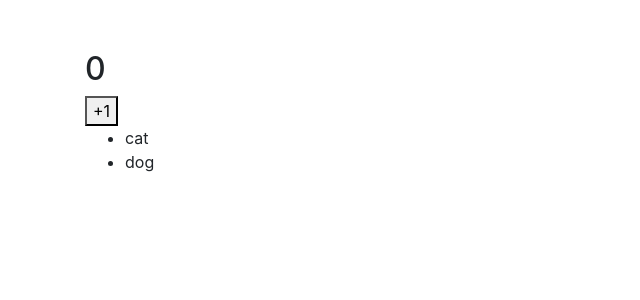
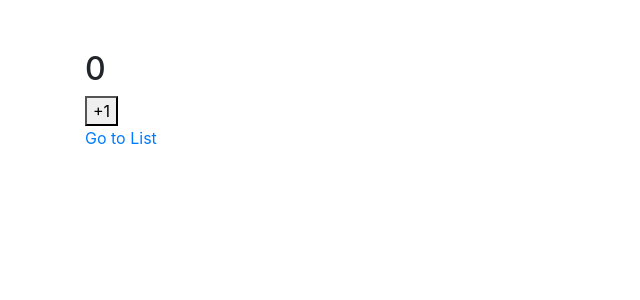
Before and after one commit to Exiragor/simple-chat, a Vue app: page /#/list in a window 1280 px wide. Shown: the top 300 px of the page, without its empty margins (0-640 px from the left). Built offline with nearby package versions, Linux system fonts and the light colour scheme; the HTML template or start-up script is replaced by a standard one.

Commit message:
some fix

```diff
--- a/src/js/pages/Home.vue
+++ b/src/js/pages/Home.vue
@@ -1,18 +1,16 @@
 <template>
     <div class="my-content">
         <hello-component />
-        <list-component v-bind:items="['cat', 'dog']" />
+        <router-link to="/list">Go to List</router-link>
     </div>
 </template>
 
 <script>
     import HelloComponent from '@/components/Hello.vue'
-    import ListComponent from '@/components/List.vue'
 
     export default {
         components: {
             HelloComponent,
-            ListComponent
         }
     }
 </script>
--- /dev/null
+++ b/src/js/pages/List.vue
@@ -0,0 +1,16 @@
+<template>
+    <div class="my-content">
+        <list-component v-bind:items="['cat', 'dog']" />
+        <router-link to="/">Go to Home</router-link>
+    </div>
+</template>
+
+<script>
+    import ListComponent from '@/components/List.vue'
+
+    export default {
+        components: {
+            ListComponent,
+        }
+    }
+</script>
```
Also changed, not shown: src/js/router/router.js (+5 -2 lines).
